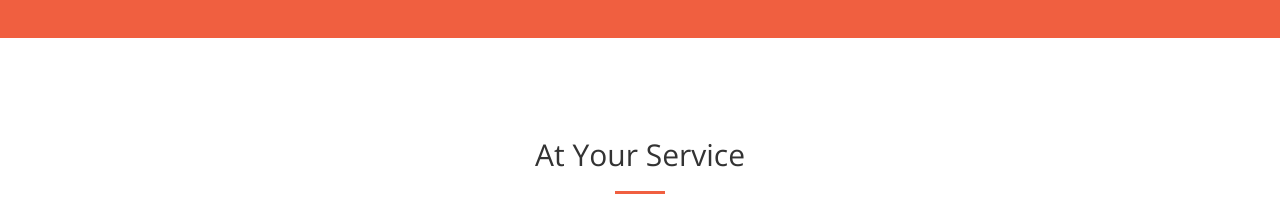
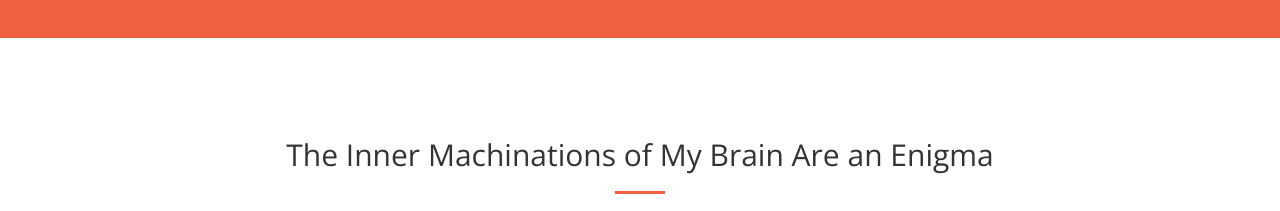
Before and after one commit to anandg8/anandg8.github.io, a website: page index.html in a window 1280 px wide. Shown: the part 1440-1651 px from the top of the page. Drawn offline with nearby package versions, Linux system fonts and the light colour scheme.

Commit message:
Changed a section title

```diff
--- a/index.html
+++ b/index.html
@@ -103,7 +103,7 @@
         <div class="container">
             <div class="row">
                 <div class="col-lg-12 text-center">
-                    <h2 class="section-heading">At Your Service</h2>
+                    <h2 class="section-heading">The Inner Machinations of My Brain Are an Enigma</h2>
                     <hr class="primary">
                 </div>
             </div>
```
